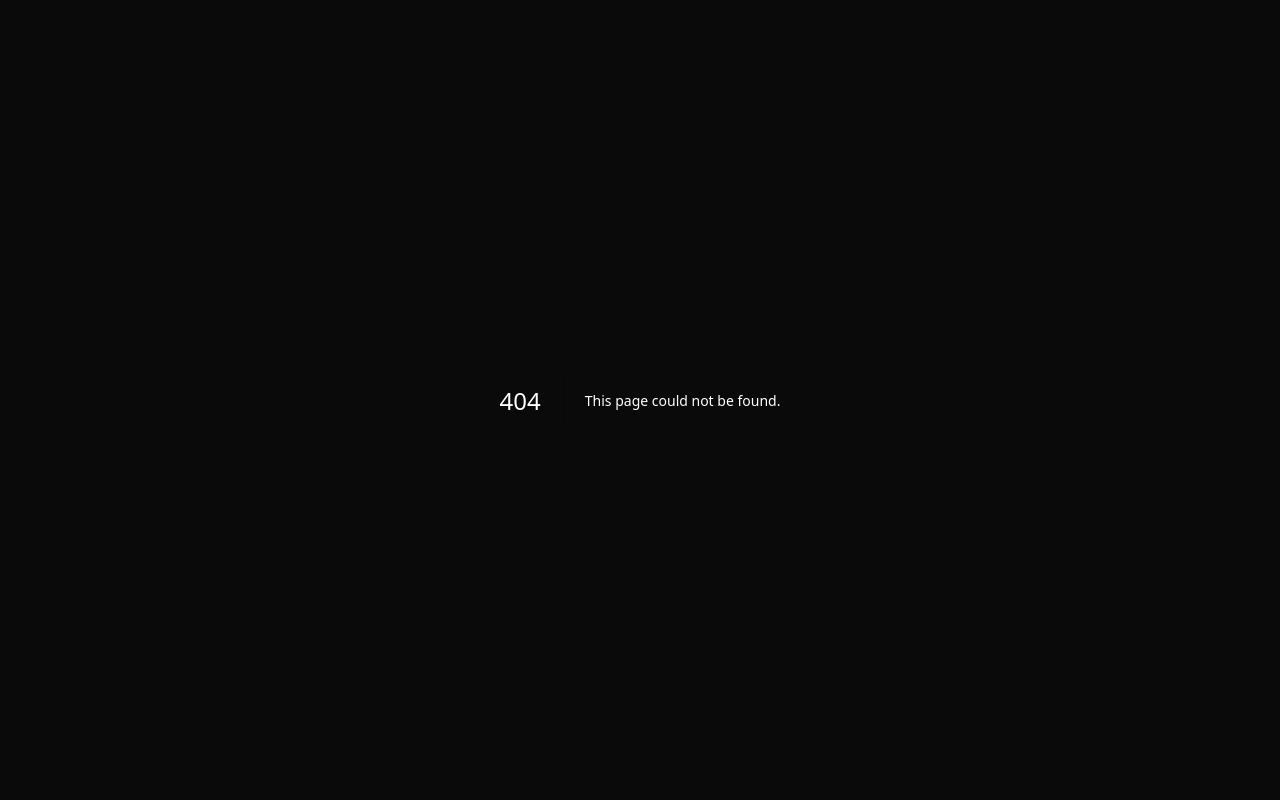
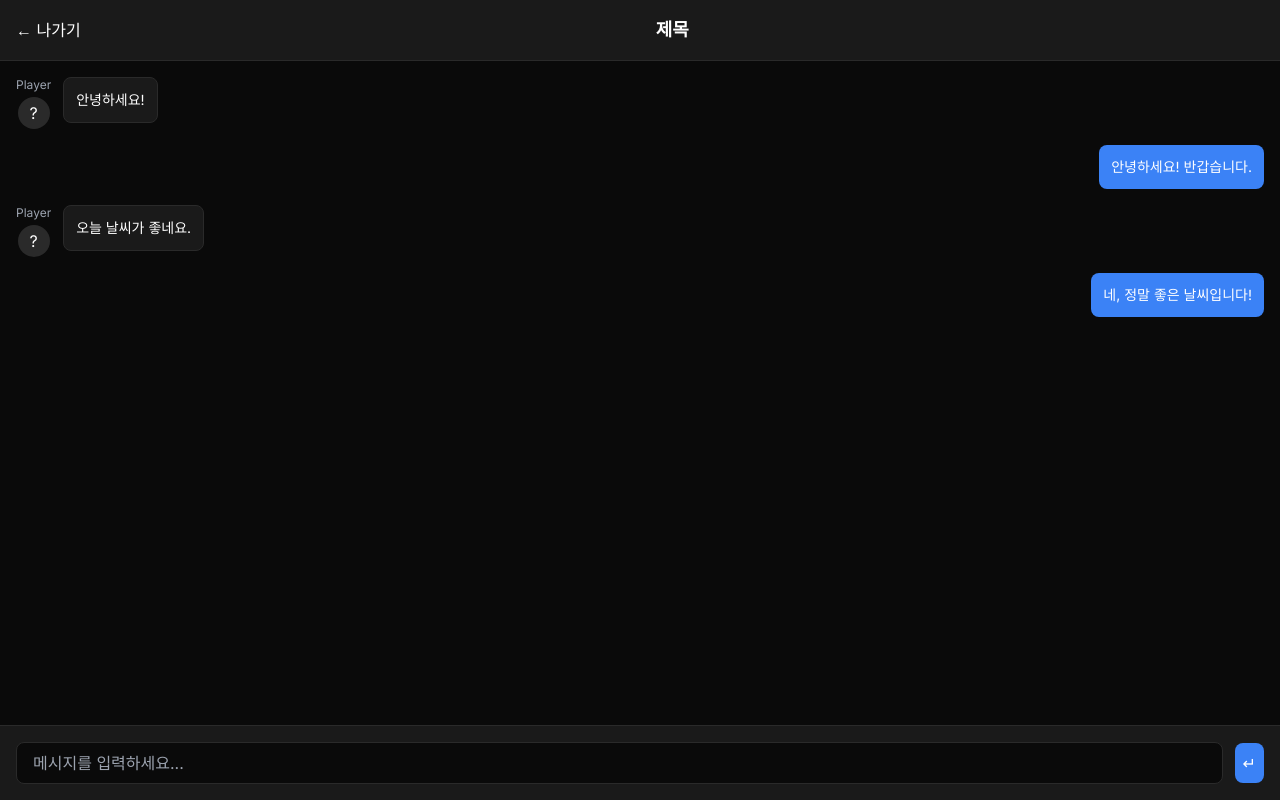
Before and after one commit to jihoon-baek-plusminus-zero/botornot, a Next.js app: page /chatroom in a window 1280 px wide. Before the commit this address had no page. Built offline with nearby package versions, Linux system fonts and the light colour scheme.

Commit message:
Implement basic chatroom UI with exact specifications

```diff
--- /dev/null
+++ b/src/app/chatroom/page.tsx
@@ -0,0 +1,96 @@
+'use client'
+
+import { useState } from 'react'
+
+export default function ChatRoom() {
+  const [message, setMessage] = useState('')
+
+  const handleSendMessage = () => {
+    if (message.trim()) {
+      console.log('메시지 전송:', message)
+      setMessage('')
+    }
+  }
+
+  const handleKeyPress = (e: React.KeyboardEvent) => {
+    if (e.key === 'Enter') {
+      handleSendMessage()
+    }
+  }
+
+  return (
+    <div className="h-screen bg-dark-bg flex flex-col">
+      {/* 상단바 */}
+      <div className="bg-dark-card border-b border-dark-border p-4 flex items-center justify-between">
+        <button className="text-dark-text hover:text-dark-accent transition-colors">
+          ← 나가기
+        </button>
+        <h1 className="text-lg font-semibold text-dark-text">제목</h1>
+        <div></div>
+      </div>
+
+      {/* 중앙 대화창 */}
+      <div className="flex-1 overflow-y-auto p-4 space-y-4">
+        {/* 상대방 메시지 */}
+        <div className="flex items-start space-x-3">
+          <div className="flex flex-col items-center">
+            <div className="text-xs text-dark-text-secondary mb-1">Player</div>
+            <div className="w-8 h-8 bg-dark-border rounded-full flex items-center justify-center">
+              <span className="text-dark-text">?</span>
+            </div>
+          </div>
+          <div className="bg-dark-card border border-dark-border rounded-lg p-3 max-w-xs">
+            <p className="text-dark-text text-sm">안녕하세요!</p>
+          </div>
+        </div>
+
+        {/* 내 메시지 */}
+        <div className="flex justify-end">
+          <div className="bg-dark-accent rounded-lg p-3 max-w-xs">
+            <p className="text-white text-sm">안녕하세요! 반갑습니다.</p>
+          </div>
+        </div>
+
+        {/* 상대방 메시지 */}
+        <div className="flex items-start space-x-3">
+          <div className="flex flex-col items-center">
+            <div className="text-xs text-dark-text-secondary mb-1">Player</div>
+            <div className="w-8 h-8 bg-dark-border rounded-full flex items-center justify-center">
+              <span className="text-dark-text">?</span>
+            </div>
+          </div>
+          <div className="bg-dark-card border border-dark-border rounded-lg p-3 max-w-xs">
+            <p className="text-dark-text text-sm">오늘 날씨가 좋네요.</p>
+          </div>
+        </div>
+
+        {/* 내 메시지 */}
+        <div className="flex justify-end">
+          <div className="bg-dark-accent rounded-lg p-3 max-w-xs">
+            <p className="text-white text-sm">네, 정말 좋은 날씨입니다!</p>
+          </div>
+        </div>
+      </div>
+
+      {/* 하단바 */}
+      <div className="bg-dark-card border-t border-dark-border p-4">
+        <div className="flex items-center space-x-3">
+          <input
+            type="text"
+            value={message}
+            onChange={(e) => setMessage(e.target.value)}
+            onKeyPress={handleKeyPress}
+            placeholder="메시지를 입력하세요..."
+            className="flex-1 bg-dark-bg border border-dark-border rounded-lg px-4 py-2 text-dark-text placeholder-dark-text-secondary focus:outline-none focus:border-dark-accent"
+          />
+          <button
+            onClick={handleSendMessage}
+            className="bg-dark-accent hover:bg-dark-accent-hover text-white p-2 rounded-lg transition-colors"
+          >
+            ↵
+          </button>
+        </div>
+      </div>
+    </div>
+  )
+}
--- a/src/components/MainMenu.tsx
+++ b/src/components/MainMenu.tsx
@@ -1,4 +1,6 @@
 'use client'
+
+import { useRouter } from 'next/navigation'
 
 interface MenuButtonProps {
   title: string
@@ -29,6 +31,7 @@ const MenuButton = ({ title, description, icon, onClick }: MenuButtonProps) => {
 }
 
 export default function MainMenu() {
+  const router = useRouter()
 
   const menuItems = [
     {
@@ -64,8 +67,12 @@ export default function MainMenu() {
   ]
 
   const handleButtonClick = (id: string) => {
-    // 현재는 기능이 없으므로 콘솔 로그만 출력
-    console.log(`${id} 버튼이 클릭되었습니다.`)
+    if (id === 'chatroom') {
+      router.push('/chatroom')
+    } else {
+      // 다른 버튼들은 아직 기능이 없으므로 콘솔 로그만 출력
+      console.log(`${id} 버튼이 클릭되었습니다.`)
+    }
   }
 
   return (
```
Also changed, not shown: 1 other file (tests, documents, lock files or other folders).
